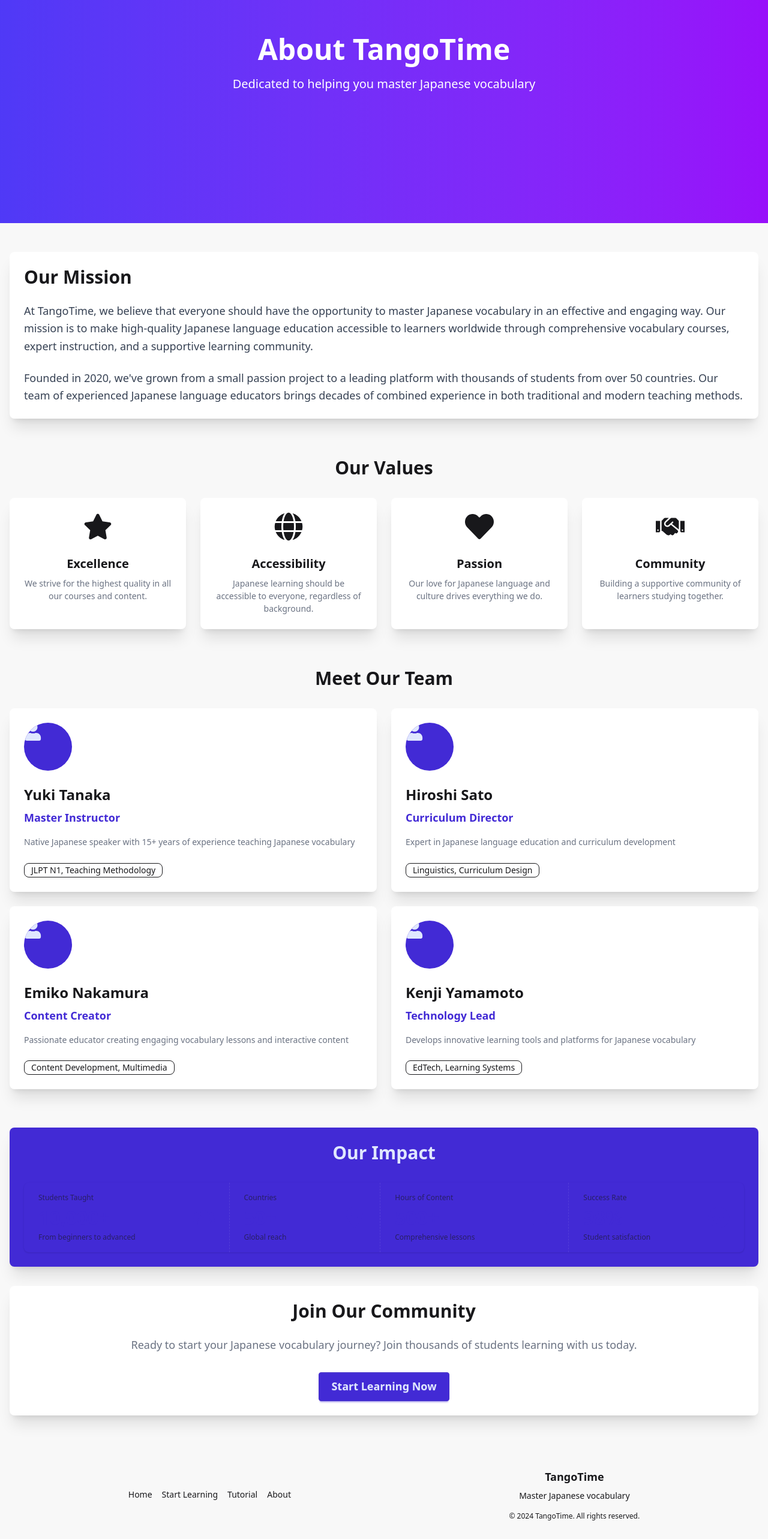
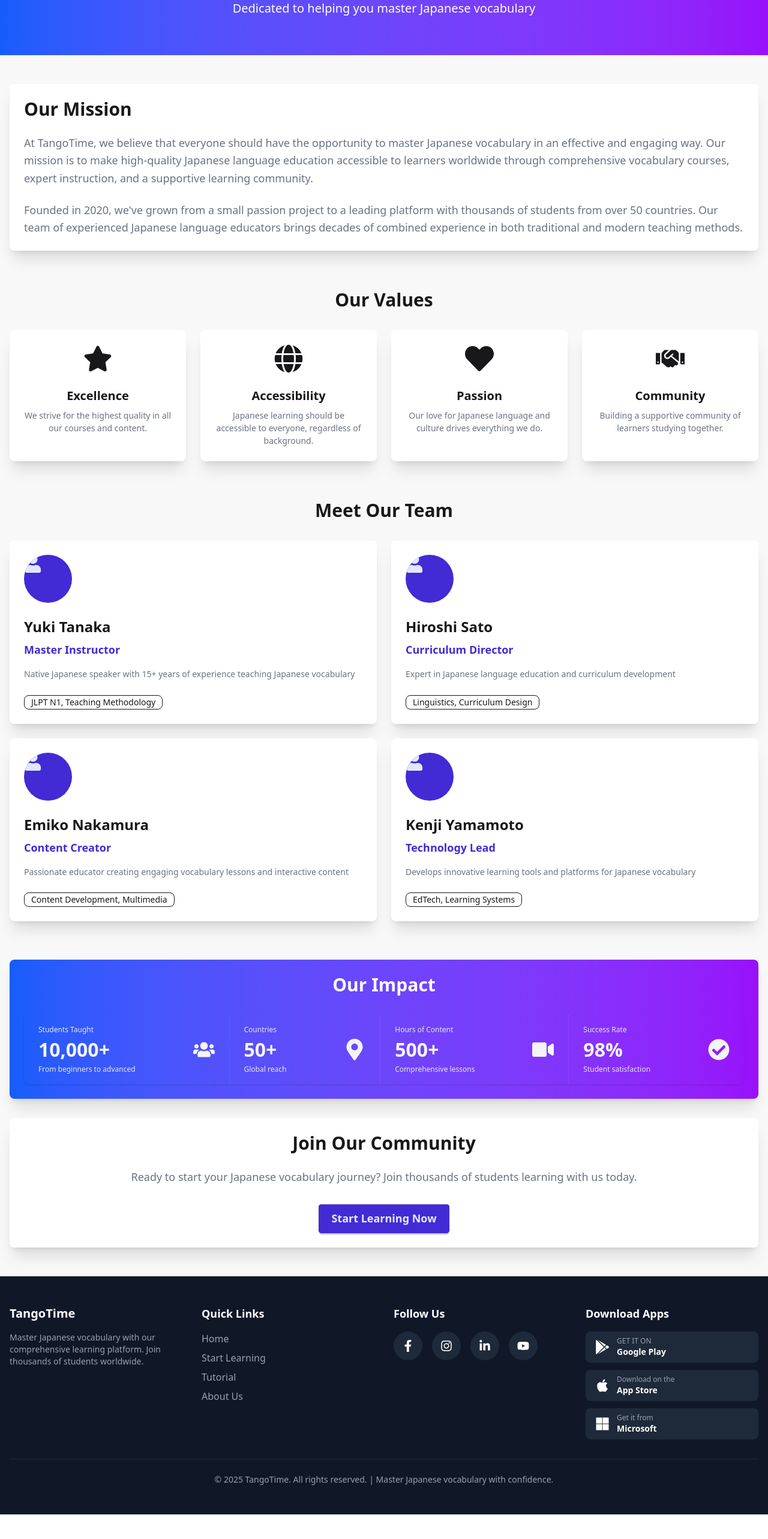
Before and after one commit to Minhajh2o/Tango-Time, a React (Vite) app: page /about in a window 1280 px wide. Shown: the part 200-2766 px from the top of the page at 60% size. After the commit the page ends 2725 px from the top, so only its background shows below. Built offline with nearby package versions, Linux system fonts and the light colour scheme; no server answers.

Commit message:
footer updated and some other color and small changes made

```diff
--- a/src/Components/About.jsx
+++ b/src/Components/About.jsx
@@ -1,9 +1,17 @@
-import { Link } from 'react-router';
-import { FaStar, FaGlobe, FaHeart, FaHandshake, FaUsers, FaMapMarkerAlt, FaVideo, FaCheckCircle } from 'react-icons/fa';
-import HeroSection from './common/HeroSection';
-import TeamMemberCard from './common/TeamMemberCard';
-import ValueCard from './common/ValueCard';
-import StatCard from './common/StatCard';
+import { Link } from "react-router";
+import {
+  FaStar,
+  FaGlobe,
+  FaHeart,
+  FaHandshake,
+  FaUsers,
+  FaMapMarkerAlt,
+  FaVideo,
+  FaCheckCircle,
+} from "react-icons/fa";
+import TeamMemberCard from "./common/TeamMemberCard";
+import ValueCard from "./common/ValueCard";
+import StatCard from "./common/StatCard";
 
 const About = () => {
   const teamMembers = [
@@ -11,79 +19,93 @@ const About = () => {
       name: "Yuki Tanaka",
       role: "Master Instructor",
       bio: "Native Japanese speaker with 15+ years of experience teaching Japanese vocabulary",
-      expertise: "JLPT N1, Teaching Methodology"
+      expertise: "JLPT N1, Teaching Methodology",
     },
     {
       name: "Hiroshi Sato",
       role: "Curriculum Director",
       bio: "Expert in Japanese language education and curriculum development",
-      expertise: "Linguistics, Curriculum Design"
+      expertise: "Linguistics, Curriculum Design",
     },
     {
       name: "Emiko Nakamura",
       role: "Content Creator",
       bio: "Passionate educator creating engaging vocabulary lessons and interactive content",
-      expertise: "Content Development, Multimedia"
+      expertise: "Content Development, Multimedia",
     },
     {
       name: "Kenji Yamamoto",
       role: "Technology Lead",
       bio: "Develops innovative learning tools and platforms for Japanese vocabulary",
-      expertise: "EdTech, Learning Systems"
-    }
+      expertise: "EdTech, Learning Systems",
+    },
   ];
 
   const values = [
     {
       title: "Excellence",
-      description: "We strive for the highest quality in all our courses and content.",
-      icon: FaStar
+      description:
+        "We strive for the highest quality in all our courses and content.",
+      icon: FaStar,
     },
     {
       title: "Accessibility",
-      description: "Japanese learning should be accessible to everyone, regardless of background.",
-      icon: FaGlobe
+      description:
+        "Japanese learning should be accessible to everyone, regardless of background.",
+      icon: FaGlobe,
     },
     {
       title: "Passion",
-      description: "Our love for Japanese language and culture drives everything we do.",
-      icon: FaHeart
+      description:
+        "Our love for Japanese language and culture drives everything we do.",
+      icon: FaHeart,
     },
     {
       title: "Community",
-      description: "Building a supportive community of learners studying together.",
-      icon: FaHandshake
-    }
+      description:
+        "Building a supportive community of learners studying together.",
+      icon: FaHandshake,
+    },
   ];
 
   return (
     <div className="min-h-screen bg-base-200">
-      <HeroSection
-        title="About TangoTime"
-        subtitle="Dedicated to helping you master Japanese vocabulary"
-        gradient="from-indigo-600 to-purple-600"
-      />
+      {/* Page Title */}
+      <div className="bg-linear-to-r from-blue-600 to-purple-600 text-white py-16">
+        <div className="container mx-auto px-4 text-center">
+          <h1 className="text-5xl font-bold mb-4">About TangoTime</h1>
+          <p className="text-xl">
+            Dedicated to helping you master Japanese vocabulary
+          </p>
+        </div>
+      </div>
 
+      {/* Our Mission */}
       <div className="container mx-auto px-4 py-12">
         <div className="mb-16">
           <div className="card bg-base-100 shadow-xl">
             <div className="card-body">
               <h2 className="card-title text-3xl mb-4">Our Mission</h2>
-              <p className="text-lg text-gray-700 leading-relaxed">
-                At TangoTime, we believe that everyone should have the opportunity to master Japanese vocabulary
-                in an effective and engaging way. Our mission is to make high-quality Japanese language education
-                accessible to learners worldwide through comprehensive vocabulary courses, expert instruction, and
-                a supportive learning community.
+              <p className="text-lg text-gray-500 leading-relaxed">
+                At TangoTime, we believe that everyone should have the
+                opportunity to master Japanese vocabulary in an effective and
+                engaging way. Our mission is to make high-quality Japanese
+                language education accessible to learners worldwide through
+                comprehensive vocabulary courses, expert instruction, and a
+                supportive learning community.
               </p>
-              <p className="text-lg text-gray-700 leading-relaxed mt-4">
-                Founded in 2020, we've grown from a small passion project to a leading platform with thousands
-                of students from over 50 countries. Our team of experienced Japanese language educators brings
-                decades of combined experience in both traditional and modern teaching methods.
+              <p className="text-lg text-gray-500 leading-relaxed mt-4">
+                Founded in 2020, we've grown from a small passion project to a
+                leading platform with thousands of students from over 50
+                countries. Our team of experienced Japanese language educators
+                brings decades of combined experience in both traditional and
+                modern teaching methods.
               </p>
             </div>
           </div>
         </div>
 
+        {/* Our Values */}
         <div className="mb-16">
           <h2 className="text-3xl font-bold text-center mb-8">Our Values</h2>
           <div className="grid grid-cols-1 md:grid-cols-2 lg:grid-cols-4 gap-6">
@@ -98,6 +120,7 @@ const About = () => {
           </div>
         </div>
 
+        {/* Our Team */}
         <div className="mb-16">
           <h2 className="text-3xl font-bold text-center mb-8">Meet Our Team</h2>
           <div className="grid grid-cols-1 md:grid-cols-2 gap-6">
@@ -113,10 +136,13 @@ const About = () => {
           </div>
         </div>
 
-        <div className="card bg-primary text-primary-content shadow-xl mb-8">
+        {/* Our Impact */}
+        <div className="card bg-linear-to-r from-blue-600 to-purple-600 text-white shadow-xl mb-8">
           <div className="card-body">
-            <h2 className="card-title text-3xl justify-center mb-6">Our Impact</h2>
-            <div className="stats stats-vertical lg:stats-horizontal shadow w-full bg-primary text-primary-content">
+            <h2 className="card-title text-3xl justify-center mb-6">
+              Our Impact
+            </h2>
+            <div className="stats stats-vertical lg:stats-horizontal shadow w-full from-blue-600 to-purple-600 text-white">
               <StatCard
                 icon={FaUsers}
                 title="Students Taught"
@@ -145,12 +171,16 @@ const About = () => {
           </div>
         </div>
 
+        {/* Call to Action */}
         <div className="text-center">
           <div className="card bg-base-100 shadow-xl">
             <div className="card-body">
-              <h2 className="card-title text-3xl justify-center mb-4">Join Our Community</h2>
+              <h2 className="card-title text-3xl justify-center mb-4">
+                Join Our Community
+              </h2>
               <p className="text-lg text-gray-500 mb-6">
-                Ready to start your Japanese vocabulary journey? Join thousands of students learning with us today.
+                Ready to start your Japanese vocabulary journey? Join thousands
+                of students learning with us today.
               </p>
               <div className="card-actions justify-center">
                 <Link to="/start-learning" className="btn btn-primary btn-lg">
--- a/src/Components/Footer.jsx
+++ b/src/Components/Footer.jsx
@@ -1,20 +1,123 @@
 import React from "react";
 import { Link } from "react-router";
+import { FaFacebookF, FaInstagram, FaLinkedinIn, FaYoutube, FaApple, FaMicrosoft } from "react-icons/fa";
+import { FaGooglePlay } from "react-icons/fa";
 
 const Footer = () => {
   return (
-    <footer className="footer footer-center bg-base-200 text-base-content p-10 mt-auto">
-      <nav className="grid grid-flow-col gap-4">
-        <Link to="/" className="link link-hover">Home</Link>
-        <Link to="/start-learning" className="link link-hover">Start Learning</Link>
-        <Link to="/tutorial" className="link link-hover">Tutorial</Link>
-        <Link to="/about" className="link link-hover">About</Link>
-      </nav>
-      <aside>
-        <p className="text-lg font-semibold">TangoTime</p>
-        <p className="text-sm">Master Japanese vocabulary</p>
-        <p className="text-xs mt-2">© 2024 TangoTime. All rights reserved.</p>
-      </aside>
+    <footer className="bg-gray-900 text-white mt-auto">
+      <div className="container mx-auto px-4 py-12">
+        <div className="grid grid-cols-1 md:grid-cols-2 lg:grid-cols-4 gap-8">
+          {/* About Section */}
+          <div>
+            <h3 className="text-xl font-bold mb-4">TangoTime</h3>
+            <p className="text-gray-400 text-sm mb-4">
+              Master Japanese vocabulary with our comprehensive learning platform.
+              Join thousands of students worldwide.
+            </p>
+          </div>
+
+          {/* Quick Links */}
+          <div>
+            <h3 className="text-lg font-semibold mb-4">Quick Links</h3>
+            <nav className="flex flex-col gap-2">
+              <Link to="/" className="text-gray-400 hover:text-white transition-colors">Home</Link>
+              <Link to="/start-learning" className="text-gray-400 hover:text-white transition-colors">Start Learning</Link>
+              <Link to="/tutorial" className="text-gray-400 hover:text-white transition-colors">Tutorial</Link>
+              <Link to="/about" className="text-gray-400 hover:text-white transition-colors">About Us</Link>
+            </nav>
+          </div>
+
+          {/* Social Media */}
+          <div>
+            <h3 className="text-lg font-semibold mb-4">Follow Us</h3>
+            <div className="flex gap-4">
+              <a
+                href="https://facebook.com"
+                target="_blank"
+                rel="noopener noreferrer"
+                className="w-12 h-12 bg-gray-800 rounded-full flex items-center justify-center hover:bg-blue-600 transition-colors"
+              >
+                <FaFacebookF className="text-xl" />
+              </a>
+              <a
+                href="https://instagram.com"
+                target="_blank"
+                rel="noopener noreferrer"
+                className="w-12 h-12 bg-gray-800 rounded-full flex items-center justify-center hover:bg-pink-600 transition-colors"
+              >
+                <FaInstagram className="text-xl" />
+              </a>
+              <a
+                href="https://linkedin.com"
+                target="_blank"
+                rel="noopener noreferrer"
+                className="w-12 h-12 bg-gray-800 rounded-full flex items-center justify-center hover:bg-blue-500 transition-colors"
+              >
+                <FaLinkedinIn className="text-xl" />
+              </a>
+              <a
+                href="https://youtube.com"
+                target="_blank"
+                rel="noopener noreferrer"
+                className="w-12 h-12 bg-gray-800 rounded-full flex items-center justify-center hover:bg-red-600 transition-colors"
+              >
+                <FaYoutube className="text-xl" />
+              </a>
+            </div>
+          </div>
+
+          {/* Download Apps */}
+          <div>
+            <h3 className="text-lg font-semibold mb-4">Download Apps</h3>
+            <div className="flex flex-col gap-3">
+              <a
+                href="https://play.google.com"
+                target="_blank"
+                rel="noopener noreferrer"
+                className="flex items-center gap-3 bg-gray-800 hover:bg-gray-700 rounded-lg px-4 py-2 transition-colors"
+              >
+                <FaGooglePlay className="text-2xl" />
+                <div className="text-left">
+                  <p className="text-xs text-gray-400">GET IT ON</p>
+                  <p className="text-sm font-semibold">Google Play</p>
+                </div>
+              </a>
+              <a
+                href="https://apps.apple.com"
+                target="_blank"
+                rel="noopener noreferrer"
+                className="flex items-center gap-3 bg-gray-800 hover:bg-gray-700 rounded-lg px-4 py-2 transition-colors"
+              >
+                <FaApple className="text-2xl" />
+                <div className="text-left">
+                  <p className="text-xs text-gray-400">Download on the</p>
+                  <p className="text-sm font-semibold">App Store</p>
+                </div>
+              </a>
+              <a
+                href="https://microsoft.com"
+                target="_blank"
+                rel="noopener noreferrer"
+                className="flex items-center gap-3 bg-gray-800 hover:bg-gray-700 rounded-lg px-4 py-2 transition-colors"
+              >
+                <FaMicrosoft className="text-2xl" />
+                <div className="text-left">
+                  <p className="text-xs text-gray-400">Get it from</p>
+                  <p className="text-sm font-semibold">Microsoft</p>
+                </div>
+              </a>
+            </div>
+          </div>
+        </div>
+
+        {/* Bottom Bar */}
+        <div className="border-t border-gray-800 mt-8 pt-6 text-center">
+          <p className="text-gray-400 text-sm">
+            © 2025 TangoTime. All rights reserved. | Master Japanese vocabulary with confidence.
+          </p>
+        </div>
+      </div>
     </footer>
   );
 };
--- a/src/Components/Navbar.jsx
+++ b/src/Components/Navbar.jsx
@@ -58,7 +58,7 @@ const Navbar = () => {
           <li>
             <Link to="/about" className={isActive("/about") ? "active text-primary font-semibold" : "text-gray-500"}>
               <FaInfoCircle className="mr-1" />
-              About
+              About Us
             </Link>
           </li>
         </ul>
--- a/src/Components/common/AboutSection.jsx
+++ b/src/Components/common/AboutSection.jsx
@@ -35,12 +35,12 @@ const AboutSection = () => {
       <div className="grid grid-cols-1 lg:grid-cols-2 gap-12 items-center mb-12">
         <div>
           <h3 className="text-3xl font-bold mb-4">Our Mission</h3>
-          <p className="text-lg text-gray-700 leading-relaxed mb-4">
+          <p className="text-lg text-gray-500 leading-relaxed mb-4">
             At TangoTime, our mission is to make Japanese vocabulary learning accessible,
             engaging, and effective for everyone. We believe that mastering vocabulary is
             the foundation of language fluency, and we're here to guide you through every step.
           </p>
-          <p className="text-lg text-gray-700 leading-relaxed mb-6">
+          <p className="text-lg text-gray-500 leading-relaxed mb-6">
             Whether you're preparing for the JLPT exam, planning to visit Japan, or simply
             passionate about the Japanese language and culture, TangoTime provides you with
             the tools and resources you need to succeed.
--- a/src/Components/common/HeroSection.jsx
+++ /dev/null
@@ -1,34 +0,0 @@
-import React from 'react';
-import { Link } from 'react-router';
-import { FaBook, FaPlayCircle } from 'react-icons/fa';
-
-const HeroSection = ({ title, subtitle, primaryButtonText, primaryButtonLink, secondaryButtonText, secondaryButtonLink, gradient }) => {
-  const gradientClasses = gradient || "from-blue-600 via-purple-600 to-pink-600";
-
-  return (
-    <div className={`hero min-h-[500px] bg-linear-to-r ${gradientClasses} text-white`}>
-      <div className="hero-content text-center">
-        <div className="max-w-2xl">
-          <h1 className="mb-5 text-5xl font-bold">{title}</h1>
-          <p className="mb-8 text-xl">{subtitle}</p>
-          <div className="flex gap-4 justify-center">
-            {primaryButtonText && primaryButtonLink && (
-              <Link to={primaryButtonLink} className="btn btn-secondary btn-lg">
-                <FaBook className="mr-2" />
-                {primaryButtonText}
-              </Link>
-            )}
-            {secondaryButtonText && secondaryButtonLink && (
-              <Link to={secondaryButtonLink} className="btn btn-outline btn-lg text-white border-white hover:bg-white hover:text-purple-600">
-                <FaPlayCircle className="mr-2" />
-                {secondaryButtonText}
-              </Link>
-            )}
-          </div>
-        </div>
-      </div>
-    </div>
-  );
-};
-
-export default HeroSection;
--- a/src/Components/common/StatCard.jsx
+++ b/src/Components/common/StatCard.jsx
@@ -3,12 +3,12 @@ import React from 'react';
 const StatCard = ({ icon: Icon, title, value, description }) => {
   return (
     <div className="stat">
-      <div className="stat-figure text-primary text-4xl">
+      <div className="stat-figure text-gray-100 text-4xl">
         {Icon && <Icon />}
       </div>
-      <div className="stat-title">{title}</div>
-      <div className="stat-value text-primary">{value}</div>
-      <div className="stat-desc">{description}</div>
+      <div className="stat-title text-gray-200">{title}</div>
+      <div className="stat-value text-gray-100">{value}</div>
+      <div className="stat-desc text-gray-200">{description}</div>
     </div>
   );
 };
--- a/src/Components/common/ValueCard.jsx
+++ b/src/Components/common/ValueCard.jsx
@@ -1,5 +1,3 @@
-import React from 'react';
-
 const ValueCard = ({ icon: Icon, title, description }) => {
   return (
     <div className="card bg-base-100 shadow-xl">
--- a/src/Layout/Home.jsx
+++ b/src/Layout/Home.jsx
@@ -116,7 +116,7 @@ const Home = () => {
       {/* CTA Section - Extra Section 3 */}
       <div className="bg-primary text-primary-content py-16">
         <div className="container mx-auto px-4">
-          <div className="card bg-primary text-primary-content shadow-2xl border-2 border-white">
+          <div className="card bg-primary text-primary-content shadow-2xl">
             <div className="card-body text-center">
               <h2 className="card-title text-4xl justify-center mb-4">Ready to Start Your Japanese Learning Journey?</h2>
               <p className="text-xl mb-6">Join thousands of students who are mastering Japanese vocabulary</p>
```
Also changed, not shown: src/Components/common/Banner.jsx (+13 -6 lines).
